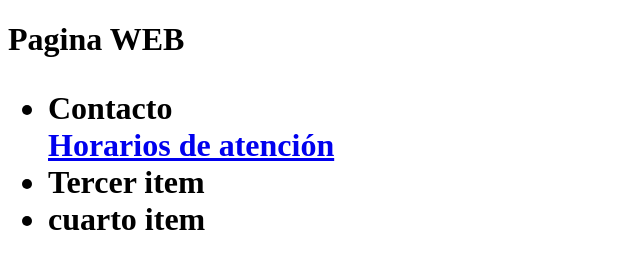
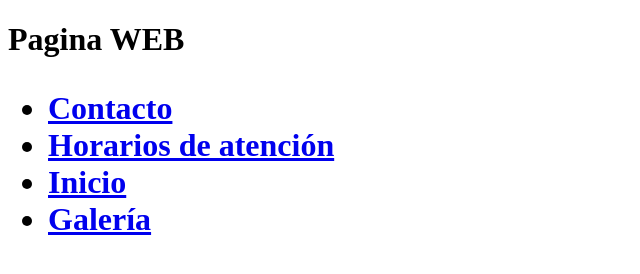
Before and after one commit to salometarragona/tarea2, a plain HTML site: page index.html in a window 1280 px wide. Shown: the whole page, without its empty margins (0-640 px from the left). Drawn offline with Linux system fonts and the light colour scheme.

Commit message:
cambio 3

```diff
--- a/index.html
+++ b/index.html
@@ -12,10 +12,10 @@
     <body>
         <nav>
     <ul>
-     <li> Contacto </li>
-  <a href="horarios de atencion.html">Horarios de atención</a>
-    <li> Tercer item </li>
-    <li> cuarto item </li>
+    <li>  <a href="contacto.html"> Contacto </a> </li>
+ <li>  <a href="horarios de atencion.html">Horarios de atención</a> </li>
+    <li> <a href="index.html"> Inicio </a> </li>
+    <li> <a href="galeria.html"> Galería </a> </li>
 </ul>
 </nav>
  </header>
```
Also changed, not shown: contacto.html (added, +6 -0 lines), galeria.html (added, +6 -0 lines).
